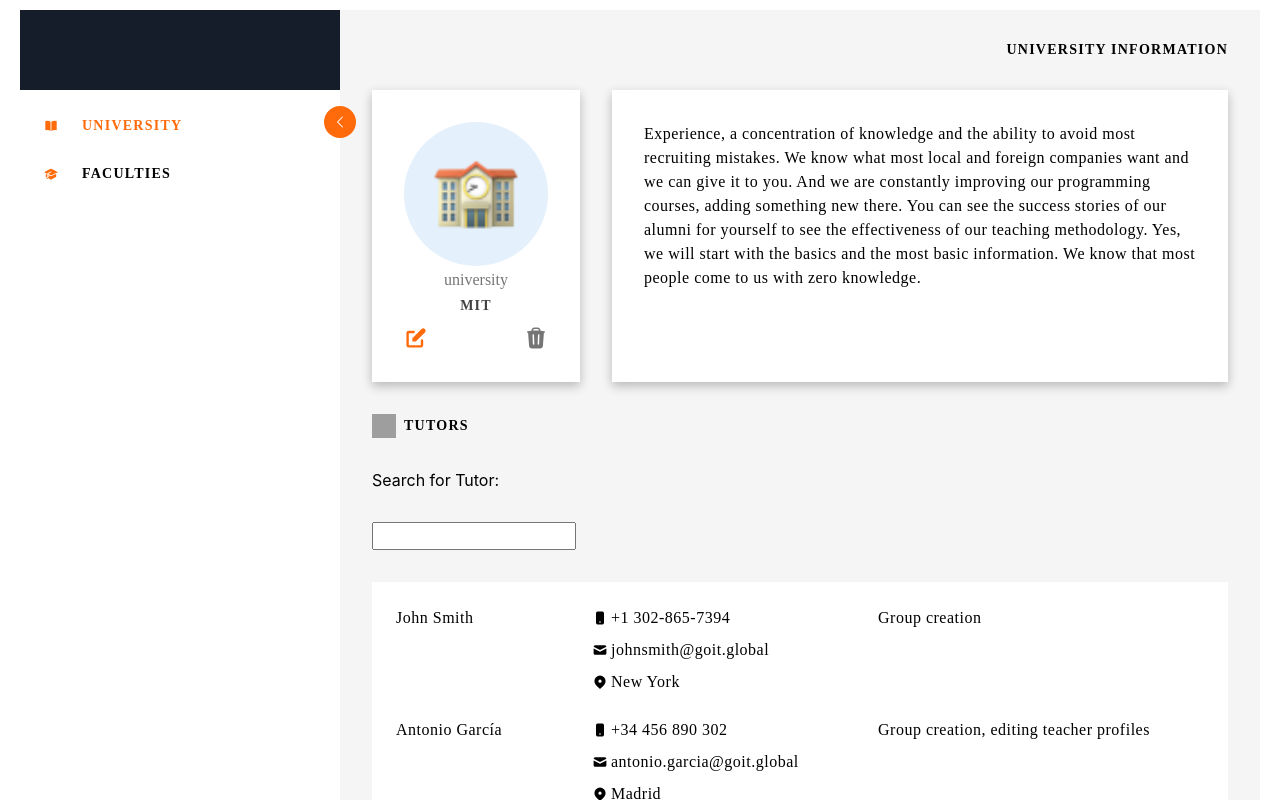
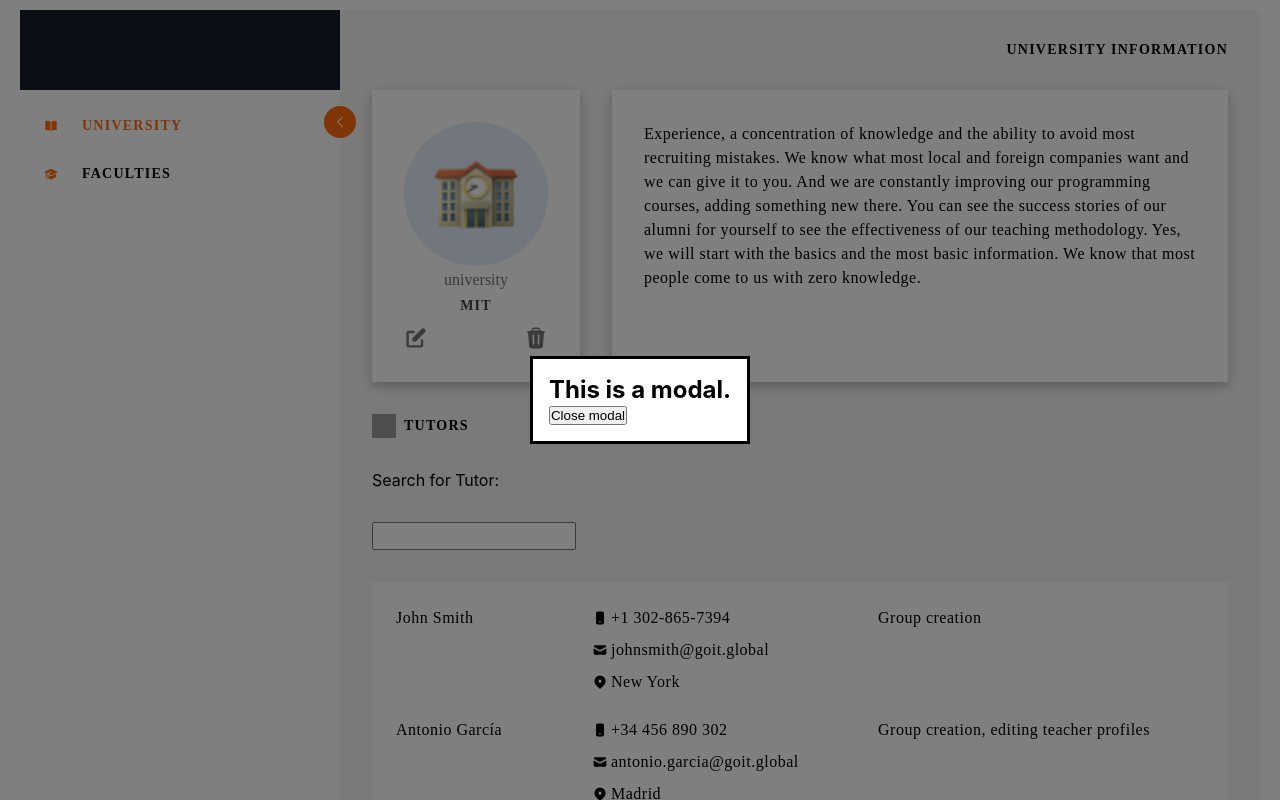
Before and after one commit to turbomatrixxxl/University-React.Js, a React (Create React App) app: page / in a window 1280 px wide. Both pictures are taken after a click on the button 416 px from the left and 338 px from the top of the page. Shown: the top 800 px of the page. Built offline with nearby package versions, Linux system fonts and the light colour scheme; grey boxes are pictures that could not be loaded.

Commit message:
updated Modal page and university section and main section

```diff
--- a/src/components/App.jsx
+++ b/src/components/App.jsx
@@ -1,8 +1,15 @@
-import React from 'react';
+import React, { Component } from 'react';
 import Sidebar from './Sidebar';
 import Main from './main';
+import data from '../utils/data.json';
 
-function App() {
+class App extends Component {
+  componentDidMount() {
+    // console.log('Mounted');
+    localStorage.setItem('tutors', JSON.stringify(data?.tutors));
+  }
+
+  render() {
     return (
       <div className="wrapper">
         <Sidebar />
@@ -10,5 +17,6 @@ function App() {
       </div>
     );
   }
+}
 
 export default App;
--- /dev/null
+++ b/src/components/Modal/Modal.jsx
@@ -0,0 +1,75 @@
+import React, { Component } from 'react';
+import { createRef } from 'react';
+
+import styles from './Modal.module.css';
+
+export class Modal extends Component {
+  modalRef = createRef();
+  modalContentRef = createRef();
+
+  componentDidMount() {
+    document.body.addEventListener('mousedown', this.handleClickOutside);
+    document.body.addEventListener('keydown', this.handleKeyDown);
+  }
+
+  componentWillUnmount() {
+    document.body.removeEventListener('mousedown', this.handleClickOutside);
+    document.body.removeEventListener('keydown', this.handleKeyDown);
+  }
+
+  componentDidUpdate() {
+    console.log(this.props);
+
+    if (!this.modalRef?.current) {
+      return;
+    }
+
+    if (this.props.isVisible) {
+      this.modalRef.current.showModal();
+    } else {
+      this.modalRef.current.close();
+    }
+  }
+
+  handleModalClose = () => {
+    this.modalRef.current.close();
+  };
+
+  handleKeyDown = event => {
+    console.log(event.key);
+    if (event.key === 'Escape') {
+      this.handleModalClose();
+    }
+  };
+
+  handleClickOutside = event => {
+    console.log(event.target);
+    if (
+      this.modalContentRef.current &&
+      !this.modalContentRef.current.contains(event.target)
+    ) {
+      this.handleModalClose();
+    }
+  };
+
+  render() {
+    const { isVisible } = this.props;
+
+    if (!isVisible) {
+      return;
+    }
+
+    return (
+      <dialog id="modal" className={styles.modalClassName} ref={this.modalRef}>
+        <div ref={this.modalContentRef}>
+          <h1>This is a modal.</h1>
+          <button id="closeModal" onClick={this.handleModalClose}>
+            Close modal
+          </button>
+        </div>
+      </dialog>
+    );
+  }
+}
+
+export default Modal;
--- /dev/null
+++ b/src/components/Modal/Modal.module.css
@@ -0,0 +1,19 @@
+.modalClassName::backdrop {
+  background: rgba(0, 0, 0, 0.5);
+}
+
+.modalClassName {
+  left: 0;
+  /* top: 40%; */
+  background-color: white;
+  border: solid;
+  color: black;
+  height: -moz-fit-content;
+  height: fit-content;
+  margin: auto;
+  padding: 1em;
+  position: absolute;
+  right: 0;
+  width: -moz-fit-content;
+  width: fit-content;
+}
--- /dev/null
+++ b/src/components/Modal/index.js
@@ -0,0 +1,3 @@
+import Modal from './Modal';
+
+export default Modal;
--- a/src/components/Sidebar/Sidebar.jsx
+++ b/src/components/Sidebar/Sidebar.jsx
@@ -35,6 +35,15 @@ class Sidebar extends Component {
       icon: <HiAcademicCap />,
     },
   ];
+
+  componentDidMount() {
+    setTimeout(() => console.log('Am inceput numaratoarea', 1000), 1000);
+  }
+
+  componentWillUnmount() {
+    clearTimeout();
+    console.log('Am oprit numaratoarea');
+  }
 
   handleClick() {
     // console.log(this.state.isVisible);
--- a/src/components/main/Main.module.css
+++ b/src/components/main/Main.module.css
@@ -21,30 +21,12 @@
   gap: 32px;
 }
 
-.paperContainer {
+/* .paperContainer {
   display: flex;
   gap: 32px;
   justify-content: space-between;
   min-height: 228px;
-}
-
-.paperDescription {
-  background-color: #fff;
-  box-shadow: 0px 4px 10px 0px rgba(0, 0, 0, 0.25);
-  color: var(--common-black, #010101);
-  flex-grow: 1;
-  flex-shrink: 1;
-  font-family: Montserrat;
-  font-size: 16px;
-  font-style: normal;
-  font-weight: 400;
-  min-height: 228px;
-  line-height: 1.5; /* 150% */
-  letter-spacing: 0.5px;
-  /* overflow: scroll; */
-  padding: 32px;
-  width: 100%;
-}
+} */
 
 .tutorsSection {
   display: flex;
--- a/src/components/main/TutorsList/TutorsList.jsx
+++ b/src/components/main/TutorsList/TutorsList.jsx
@@ -6,7 +6,7 @@ import Button from 'components/common/Button';
 
 import styles from './TutorsList.module.css';
 import { HiPlus } from 'react-icons/hi';
-import data from '../../../utils/data.json';
+// import data from '../../../utils/data.json';
 
 const INITIAL_FORM_VALUE = {
   firstName: '',
@@ -19,7 +19,7 @@ const INITIAL_FORM_VALUE = {
 
 const INITIAL_STATE = {
   searchTherm: '',
-  tutors: data.tutors,
+  tutors: [],
   isFormVisible: false,
   disabled: true,
   newTutor: { ...INITIAL_FORM_VALUE },
@@ -29,6 +29,18 @@ class TutorsList extends React.Component {
   //   tutors: '',
   // };
   // !!! nu e nevoie de props !!!
+
+  componentDidMount() {
+    const dataLocStorageTutors = JSON.parse(localStorage.getItem('tutors'));
+    // console.log(tutors);
+
+    this.setState({ tutors: dataLocStorageTutors });
+    // console.log(this.state);
+  }
+
+  componentDidUpdate() {
+    localStorage.setItem('tutors', JSON.stringify(this.state.tutors));
+  }
 
   state = {
     ...INITIAL_STATE,
@@ -46,7 +58,11 @@ class TutorsList extends React.Component {
     const { name, value } = ev.target;
     this.setState({
       ...this.state,
-      newTutor: { ...this.state.newTutor, [name]: value },
+      newTutor: {
+        ...this.state.newTutor,
+        [name]: value,
+        id: this.state.tutors.length + 1,
+      },
     });
 
     // console.log(this.state);
--- a/src/components/main/University/University.jsx
+++ b/src/components/main/University/University.jsx
@@ -1,17 +1,36 @@
-import React from 'react';
+import React, { Component } from 'react';
 import Paper from '../Paper';
 import sidebarSchoolImage from '../../../images/School@2x 1.png';
 import { HiTrash } from 'react-icons/hi2';
 import { HiPencilAlt } from 'react-icons/hi';
 
 import styles from './University.module.css';
+import Modal from 'components/Modal';
+// import { isVisible } from '@testing-library/user-event/dist/utils';
 
-function University() {
+class University extends Component {
+  state = {
+    isModalVisible: false,
+  };
   //   console.log(styles);
+  handleOpenModal = () => {
+    this.setState({
+      isModalVisible: !this.state.isModalVisible,
+    });
+    // console.log('open');
+  };
+
+  render() {
     return (
+      <section className={styles.section}>
+        <Modal isVisible={this.state.isModalVisible} />
         <Paper className={styles.papers}>
           <div className={styles.mainContainer}>
-        <img className={styles.image} src={sidebarSchoolImage} alt="School" />
+            <img
+              className={styles.image}
+              src={sidebarSchoolImage}
+              alt="School"
+            />
             {/* alternativa din fisierul de imagini public */}
             {/* <img
                     src={`${process.env.PUBLIC_URL}/images/School@2x 1.png`}
@@ -21,7 +40,10 @@ function University() {
             <h2 className={styles.title}>MIT</h2>
           </div>
           <div className={styles.iconsContainer}>
-        <button className={styles.editButtons}>
+            <button
+              className={styles.editButtons}
+              onClick={this.handleOpenModal}
+            >
               <HiPencilAlt />
             </button>
             <button className={styles.editButtons}>
@@ -29,7 +51,19 @@ function University() {
             </button>
           </div>
         </Paper>
+        <Paper className={styles.paperDescription}>
+          Experience, a concentration of knowledge and the ability to avoid most
+          recruiting mistakes. We know what most local and foreign companies
+          want and we can give it to you. And we are constantly improving our
+          programming courses, adding something new there. You can see the
+          success stories of our alumni for yourself to see the effectiveness of
+          our teaching methodology. Yes, we will start with the basics and the
+          most basic information. We know that most people come to us with zero
+          knowledge.
+        </Paper>
+      </section>
     );
+  }
 }
 
 export default University;
--- a/src/components/main/University/University.module.css
+++ b/src/components/main/University/University.module.css
@@ -1,3 +1,10 @@
+.section {
+  display: flex;
+  gap: 32px;
+  justify-content: space-between;
+  min-height: 228px;
+}
+
 .papers {
   align-items: center;
   background: #fff;
@@ -76,3 +83,21 @@
   height: 24px;
   width: 24px;
 }
+
+.paperDescription {
+  background-color: #fff;
+  box-shadow: 0px 4px 10px 0px rgba(0, 0, 0, 0.25);
+  color: var(--common-black, #010101);
+  flex-grow: 1;
+  flex-shrink: 1;
+  font-family: Montserrat;
+  font-size: 16px;
+  font-style: normal;
+  font-weight: 400;
+  min-height: 228px;
+  line-height: 1.5; /* 150% */
+  letter-spacing: 0.5px;
+  /* overflow: scroll; */
+  padding: 32px;
+  width: 100%;
+}
--- a/src/components/main/main.jsx
+++ b/src/components/main/main.jsx
@@ -1,12 +1,13 @@
-import React from 'react';
+import React, { Component } from 'react';
 import University from './University';
-import Paper from './Paper';
+// import Paper from './Paper';
 import TutorsList from './TutorsList/TutorsList';
 import imageTutors from '../../images/imageTutors.png';
+// import data from '../../utils/data.json';
 
 import styles from './Main.module.css';
 
-function Main() {
+class Main extends Component {
   // const data = {
   //   name: 'MIT',
   //   description:
@@ -37,23 +38,24 @@ function Main() {
   //   ],
   // };
 
+  state = {
+    isModalVisible: false,
+  };
+  //   console.log(styles);
+  handleOpenModal = () => {
+    this.setState({
+      isModalVisible: !this.state.isModalVisible,
+    });
+    console.log('open');
+  };
+
+  render() {
     return (
       <main>
         <p className={styles.firstTitle}>university information</p>
         <div className={styles.mainContent}>
-        <div className={styles.paperContainer}>
           <University />
-          <Paper className={styles.paperDescription}>
-            Experience, a concentration of knowledge and the ability to avoid
-            most recruiting mistakes. We know what most local and foreign
-            companies want and we can give it to you. And we are constantly
-            improving our programming courses, adding something new there. You
-            can see the success stories of our alumni for yourself to see the
-            effectiveness of our teaching methodology. Yes, we will start with
-            the basics and the most basic information. We know that most people
-            come to us with zero knowledge.
-          </Paper>
-        </div>
+
           <section className={styles.tutorsSection}>
             <div className={styles.tutorsHeaderContainer}>
               <img className={styles.tutorsImg} src={imageTutors} alt="Fox" />
@@ -65,5 +67,6 @@ function Main() {
       </main>
     );
   }
+}
 
 export default Main;
```
Lines whose indentation alone changed are shown as unchanged.
